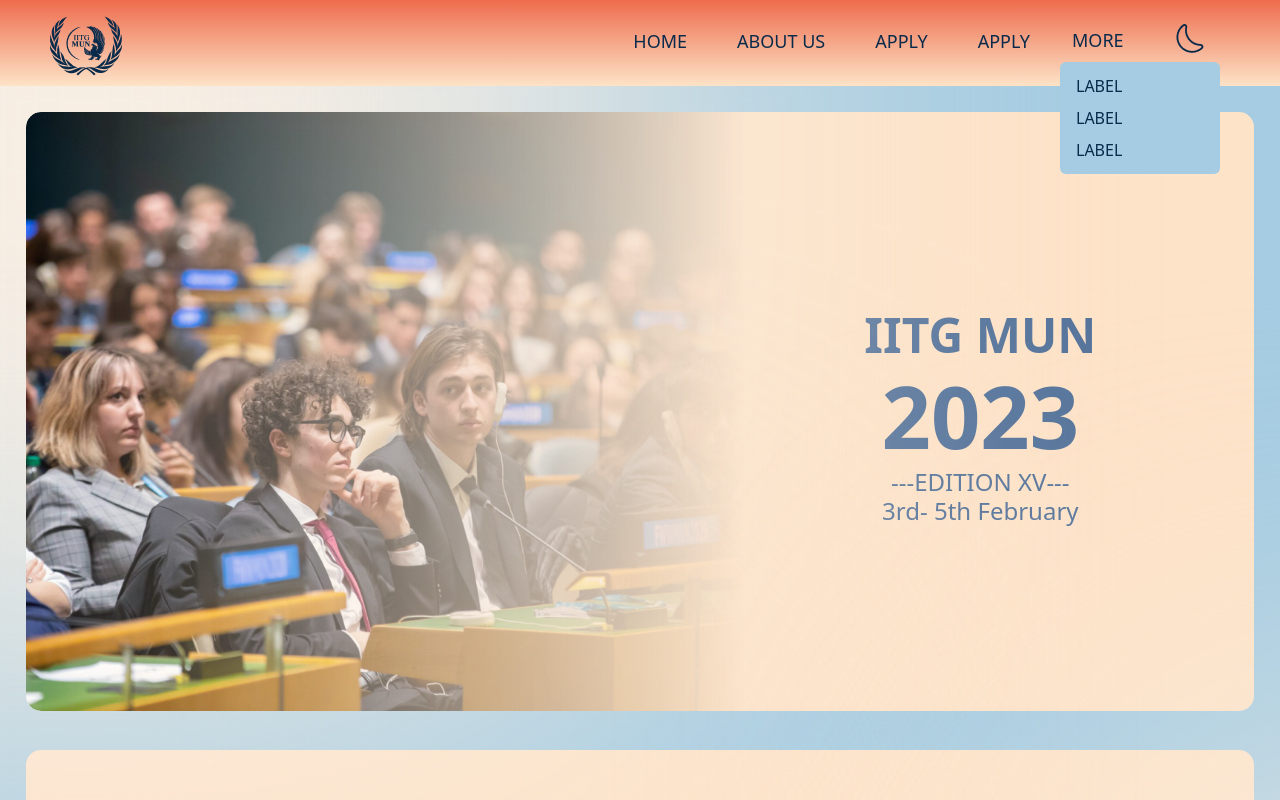
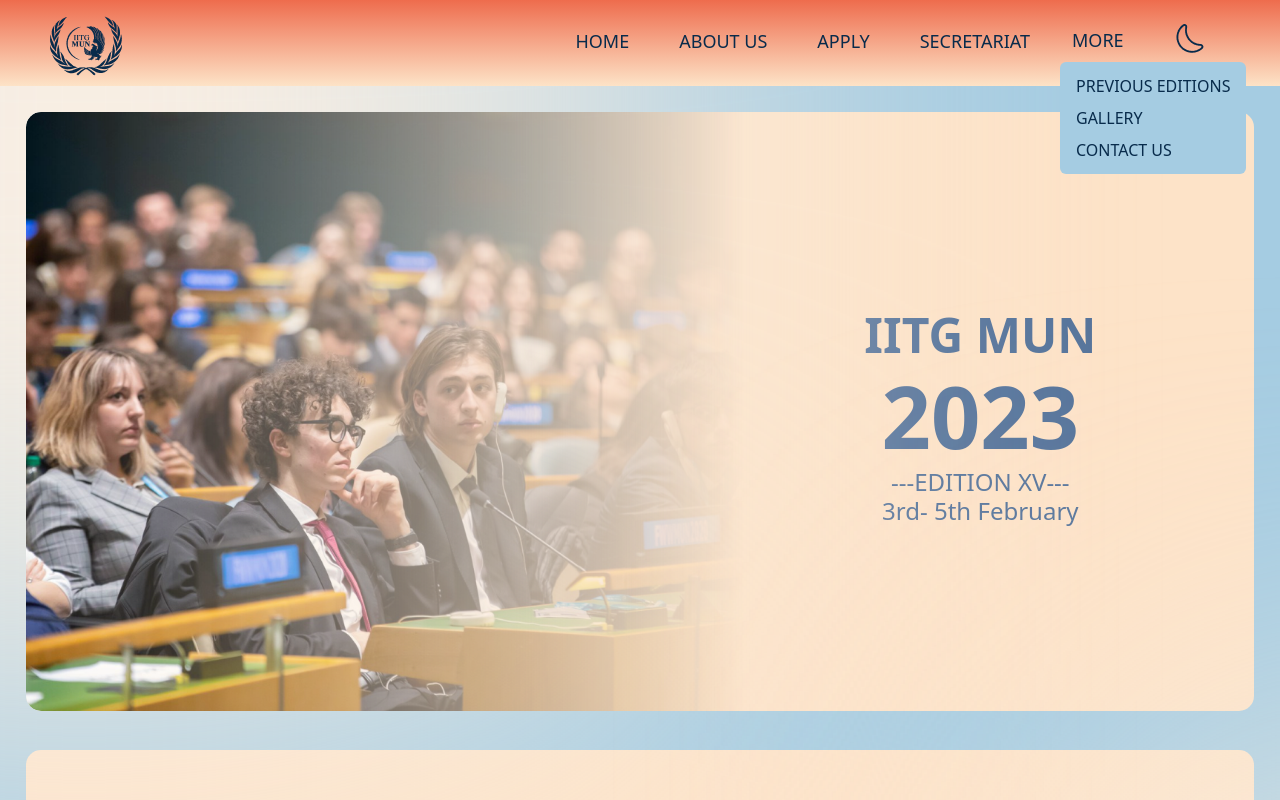
Before and after one commit to guptaaditya30121/IITG_MUN_nweb, a React (Create React App) app in the folder proj/: page / in a window 1280 px wide. Both pictures are taken after a click on the button "MORE". Shown: the top 800 px of the page. Built offline with nearby package versions, Linux system fonts and the light colour scheme.

Commit message:
navigation

```diff
--- a/proj/src/App.js
+++ b/proj/src/App.js
@@ -1,4 +1,3 @@
-
 import './App.css';
 import { BrowserRouter, Route, Routes } from "react-router-dom";
 import Navbar from './components/Navbar/Navbar';
@@ -10,17 +9,15 @@
 function App() {
   return (
     <>
-    <Navbar/>
-
     <BrowserRouter>
+      <Navbar/>
       <Routes>
         <Route exact path="/" element={<Home/>}/>
         <Route exact path="/secretariat" element={<Secretariat/>}/>
         <Route exact path="/about-us" element={<AboutUs/>}/>
       </Routes>
+      <Footer />
     </BrowserRouter>
-
-  <Footer />
   </>
   );
 }
--- a/proj/src/components/Navbar/Navbar.css
+++ b/proj/src/components/Navbar/Navbar.css
@@ -32,6 +32,14 @@
     cursor: pointer;
     font-size: 18px;
     background-color: var(--nav-background-color);
+}
+.link-item{
+    text-decoration: none;
+    background-color: var(--nav-background-color);
+    color: var(--nav-primary-color);
+}
+.link-item:hover{
+    color: var(--nav-primary-color);
 }
 .list-item:hover{
     font-style: italic;
--- a/proj/src/components/Navbar/Navbar.js
+++ b/proj/src/components/Navbar/Navbar.js
@@ -2,6 +2,7 @@
 import { Squash as Hamburger } from 'hamburger-react'
 import Dropdown from 'react-bootstrap/Dropdown';
 import DropdownButton from 'react-bootstrap/DropdownButton';
+import {Outlet, Link} from "react-router-dom";
 import './Navbar.css';
 //import '../assets/logo.png';
 export default function Navbar() {
@@ -44,19 +45,19 @@
 
   return (
     <div className='navbar'>
-      <img src={logo} alt="not_found" className='logo'></img>
-      {(screenWidth > 800) && (
+      <a className='link-item' href= "/"><img src={logo} alt="not_found" className='logo'></img></a>
+      {(screenWidth > 900) && (
       <ul className='list'>
-        <li className='list-item'>HOME</li>
-        <li className='list-item'>ABOUT US</li>
-        <li className='list-item'>APPLY</li>
-        <li className='list-item'>APPLY</li>
+        <li className='list-item'><a href="/" className='link-item'>HOME</a></li>
+        <li className='list-item'><a href="/about-us" className='link-item'>ABOUT US</a></li>
+        <li className='list-item'><a href="/apply" className='link-item'>APPLY</a></li>
+        <li className='list-item'><a href="/secretariat" className='link-item'>SECRETARIAT</a></li>
         <li className='list-item' id ='special'>
           <DropdownButton id="dropdown-basic-button" title="MORE">
             <div class ="extra-items">
-              <Dropdown.Item href="#">LABEL</Dropdown.Item>
-              <Dropdown.Item href="#">LABEL</Dropdown.Item>
-              <Dropdown.Item href="#">LABEL</Dropdown.Item>
+              <Dropdown.Item href="/previous-editions">PREVIOUS EDITIONS</Dropdown.Item>
+              <Dropdown.Item href="/gallery">GALLERY</Dropdown.Item>
+              <Dropdown.Item href="/contact-us">CONTACT US</Dropdown.Item>
             </div>
           </DropdownButton>
         </li>
@@ -65,22 +66,21 @@
         </li>
       </ul>
       )}
-      {screenWidth<=800 && (
+      {screenWidth<=900 && (
           <DropdownButton id="dropdown-basic-button" title={ <Hamburger size={20}/> }>
             <div class ="extra-items">
-              <Dropdown.Item href="#">HOME</Dropdown.Item>
-              <Dropdown.Item href="#">ABOUT US</Dropdown.Item>
-              <Dropdown.Item href="#">APPLY</Dropdown.Item>
-              <Dropdown.Item href="#">LABEL</Dropdown.Item>
-              <Dropdown.Item href="#">LABEL</Dropdown.Item>
-              <Dropdown.Item href="#">LABEL</Dropdown.Item>
+              <Dropdown.Item href="/">HOME</Dropdown.Item>
+              <Dropdown.Item href="/about-us">ABOUT US</Dropdown.Item>
+              <Dropdown.Item href="/apply">APPLY</Dropdown.Item>
+              <Dropdown.Item href="/secretariat">SECRETARIAT</Dropdown.Item>
+              <Dropdown.Item href="/previous-editions">PREVIOUS EDITIONS</Dropdown.Item>
+              <Dropdown.Item href="/gallery">GALLERY</Dropdown.Item>
+              <Dropdown.Item href="/contact-us">CONTACT US</Dropdown.Item>
             </div>
           </DropdownButton>
 
 
       )}
-
-
     </div>
 
   );
```
